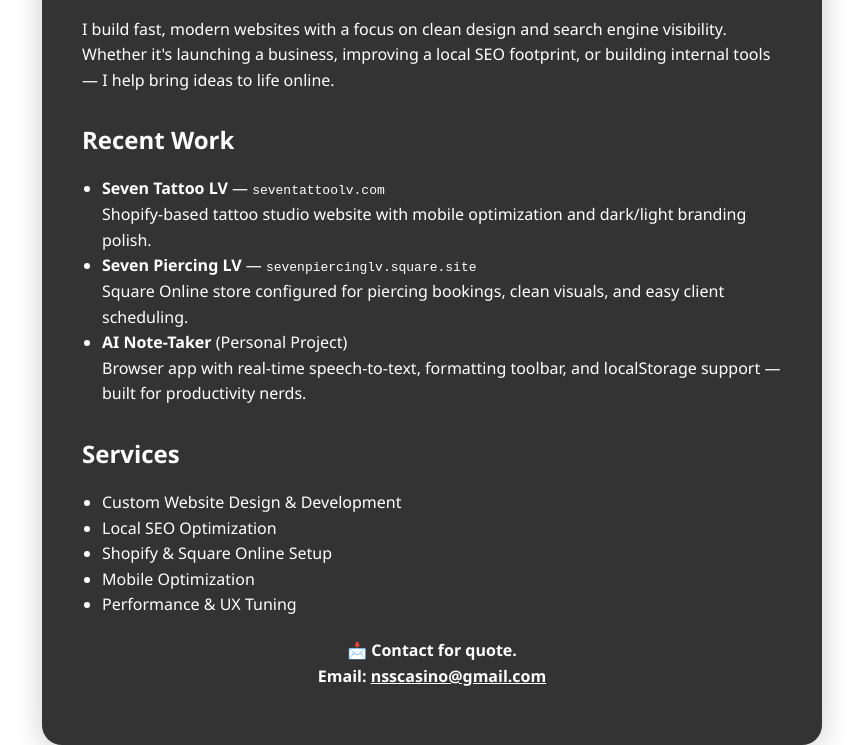
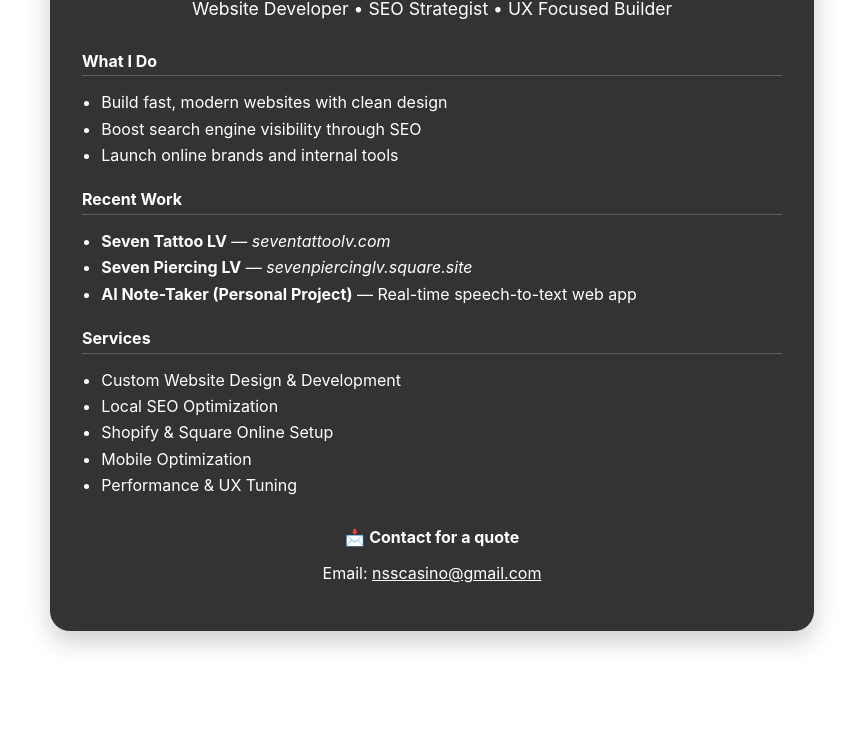
Before and after one commit to nsscasino/portfolio, a plain HTML site: page index.html in a window 1280 px wide. Shown: the part 247-992 px from the top of the page, without its empty margins (208-1071 px from the left). After the commit the page ends 878 px from the top, so only its background shows below. Drawn offline with Linux system fonts and the light colour scheme.

Commit message:
Update index.html

```diff
--- a/index.html
+++ b/index.html
@@ -2,78 +2,91 @@
 <html lang="en">
 <head>
   <meta charset="UTF-8" />
-  <meta name="viewport" content="width=device-width, initial-scale=1.0" />
-  <title>Now Serving Web — Nick Rocha</title>
+  <meta name="viewport" content="width=device-width, initial-scale=1.0"/>
+  <title>Nick Rocha | Now Serving Web</title>
   <style>
     body {
       margin: 0;
-      padding: 0;
+      font-family: "Inter", sans-serif;
       background: #ffffff;
-      font-family: 'Segoe UI', sans-serif;
       color: #ffffff;
       display: flex;
       justify-content: center;
       align-items: center;
       min-height: 100vh;
     }
-    .container {
-      background: rgba(0, 0, 0, 0.8);
-      backdrop-filter: blur(16px);
+    .card {
+      background: #000000cc;
+      backdrop-filter: blur(18px) saturate(180%);
+      padding: 2rem;
       border-radius: 20px;
-      padding: 40px;
-      width: 90%;
       max-width: 700px;
-      box-shadow: 0 4px 30px rgba(0, 0, 0, 0.2);
+      width: 100%;
+      box-shadow: 0 10px 25px rgba(0, 0, 0, 0.2);
     }
     .logo {
-      text-align: center;
-      margin-bottom: 30px;
-    }
-    .logo img {
-      width: 120px;
+      display: block;
+      margin: 0 auto 1.5rem;
+      max-width: 180px;
     }
     h1 {
       text-align: center;
-      font-size: 2em;
-      margin-bottom: 10px;
+      font-size: 2rem;
+      margin-bottom: 0.25rem;
     }
     h2 {
-      color: #ffffff;
-      margin-top: 30px;
+      text-align: center;
+      font-weight: 400;
+      font-size: 1.1rem;
+      margin-bottom: 2rem;
     }
-    p, li {
-      line-height: 1.6;
-      color: #ffffff;
+    section {
+      margin-bottom: 1.5rem;
+    }
+    h3 {
+      font-size: 1rem;
+      margin-bottom: 0.5rem;
+      border-bottom: 1px solid #ffffff33;
+      padding-bottom: 0.3rem;
     }
     ul {
-      padding-left: 20px;
+      padding-left: 1.2rem;
     }
-    .email {
-      margin-top: 20px;
+    li {
+      margin-bottom: 0.4rem;
+    }
+    .contact {
       text-align: center;
-      font-weight: bold;
+      margin-top: 2rem;
     }
   </style>
 </head>
 <body>
-  <div class="container">
-    <div class="logo">
-      <img src="logo.png" alt="Now Serving Web Logo" />
-    </div>
+  <div class="card">
+    <img src="nsw-logo.png" alt="Now Serving Web Logo" class="logo" />
     <h1>Nick Rocha</h1>
-    <p style="text-align:center; font-weight: 500; font-size: 1.1em;">Website Developer • SEO Strategist • UX Focused Builder</p>
+    <h2>Website Developer • SEO Strategist • UX Focused Builder</h2>
 
-    <h2>What I Do</h2>
-    <p>I build fast, modern websites with a focus on clean design and search engine visibility. Whether it's launching a business, improving a local SEO footprint, or building internal tools — I help bring ideas to life online.</p>
+    <section>
+      <h3>What I Do</h3>
+      <ul>
+        <li>Build fast, modern websites with clean design</li>
+        <li>Boost search engine visibility through SEO</li>
+        <li>Launch online brands and internal tools</li>
+      </ul>
+    </section>
 
-    <h2>Recent Work</h2>
+    <section>
+      <h3>Recent Work</h3>
       <ul>
-      <li><strong>Seven Tattoo LV</strong> — <code>seventattoolv.com</code><br>Shopify-based tattoo studio website with mobile optimization and dark/light branding polish.</li>
-      <li><strong>Seven Piercing LV</strong> — <code>sevenpiercinglv.square.site</code><br>Square Online store configured for piercing bookings, clean visuals, and easy client scheduling.</li>
-      <li><strong>AI Note-Taker</strong> (Personal Project)<br>Browser app with real-time speech-to-text, formatting toolbar, and localStorage support — built for productivity nerds.</li>
+        <li><strong>Seven Tattoo LV</strong> — <em>seventattoolv.com</em></li>
+        <li><strong>Seven Piercing LV</strong> — <em>sevenpiercinglv.square.site</em></li>
+        <li><strong>AI Note-Taker (Personal Project)</strong> — Real-time speech-to-text web app</li>
       </ul>
+    </section>
 
-    <h2>Services</h2>
+    <section>
+      <h3>Services</h3>
       <ul>
         <li>Custom Website Design & Development</li>
         <li>Local SEO Optimization</li>
@@ -81,8 +94,12 @@
         <li>Mobile Optimization</li>
         <li>Performance & UX Tuning</li>
       </ul>
+    </section>
 
-    <p class="email">📩 Contact for quote.<br>Email: <a href="mailto:nsscasino@gmail.com" style="color: #ffffff;">nsscasino@gmail.com</a></p>
+    <div class="contact">
+      <p>📩 <strong>Contact for a quote</strong></p>
+      <p>Email: <a href="mailto:nsscasino@gmail.com" style="color: #fff;">nsscasino@gmail.com</a></p>
+    </div>
   </div>
 </body>
 </html>
```
Lines whose indentation alone changed are shown as unchanged.
